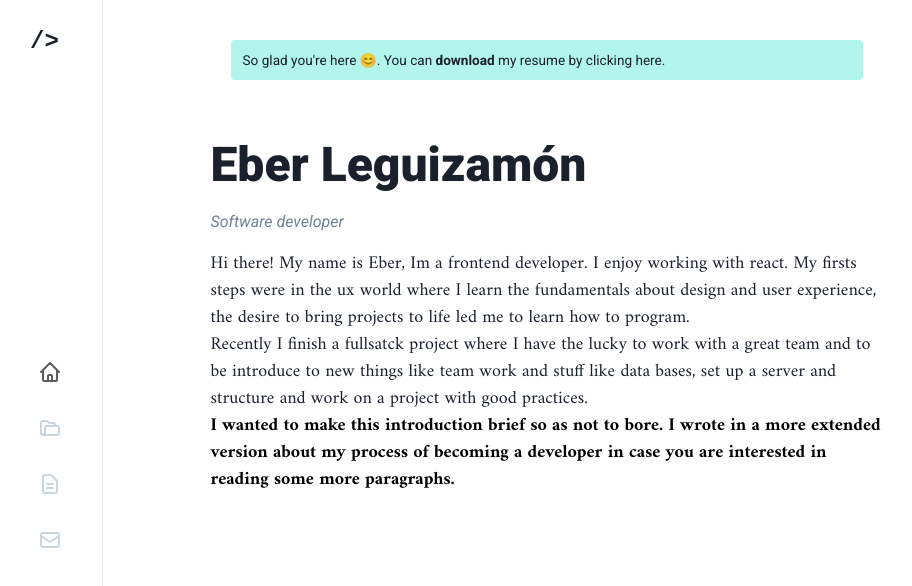
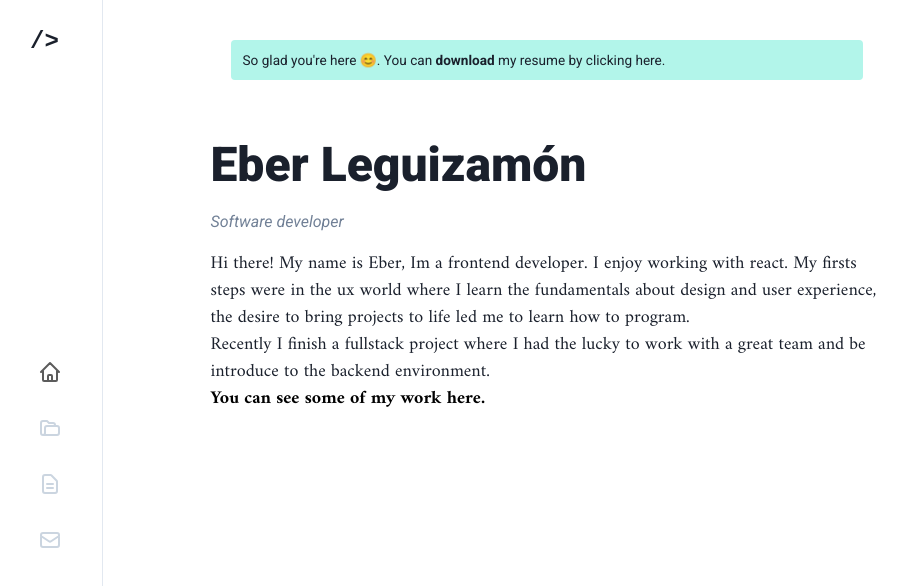
Before and after one commit to ebereber/portfolio, a React (Vite) app: page / in a window 1280 px wide. Shown: the top 586 px of the page, without its empty margins (2-914 px from the left). Built offline with nearby package versions, Linux system fonts and the light colour scheme.

Commit message:
some changes

```diff
--- a/src/components/Aside.jsx
+++ b/src/components/Aside.jsx
@@ -82,8 +82,7 @@ function Aside() {
         <Divider my=".5rem" />
 
         <Text>
-          Hi! I´m a web developer from Córdoba, Argentina. I like design and programming. Currently
-          looking work experience, so if you are interested you can {''}
+          Hi! I´m a web developer from Córdoba, Argentina. I like design and programming. If you are interested you can {''}
           <Link color={'black'} fontWeight="bold" to="/contact" as={RouterLink}>
             contact me.{' '}
           </Link>
--- a/src/pages/Home.jsx
+++ b/src/pages/Home.jsx
@@ -32,14 +32,11 @@ function Home() {
             firsts steps were in the ux world where I learn the fundamentals about design and user
             experience, the desire to bring projects to life led me to learn how to program.
             <br />
-            Recently I finish a fullsatck project where I have the lucky to work with a great team
-            and to be introduce to new things like team work and stuff like data bases, set up a
-            server and structure and work on a project with good practices.
+            Recently I finish a fullstack project where I had the lucky to work with a great team
+            and be introduce to the backend environment.
             <br />
-            <Link color={'black'} fontWeight="bold" to="/writtings" as={RouterLink}>
-              I wanted to make this introduction brief so as not to bore. I wrote in a more extended
-              version about my process of becoming a developer in case you are interested in reading
-              some more paragraphs.
+            <Link color={'black'} fontWeight="bold" to="/projects" as={RouterLink}>
+              You can see some of my work here.
             </Link>
           </Text>
         </>
--- a/src/pages/Projects.jsx
+++ b/src/pages/Projects.jsx
@@ -47,7 +47,7 @@ function Projects() {
           align={'center'}
           m="auto"
         >
-          <Link href="#" _hover={{ opacity: 0.6 }}>
+          <Link href="https://github.com/ebereber/alkemy" _hover={{ opacity: 0.6 }}>
             <Flex>
               <Image src={balance} />
             </Flex>
```
